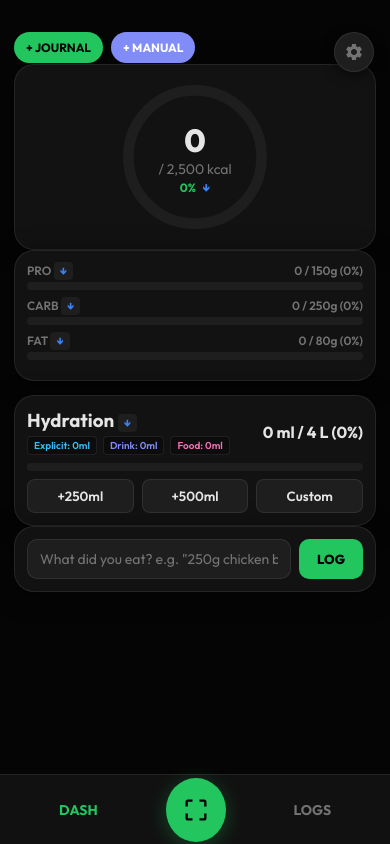
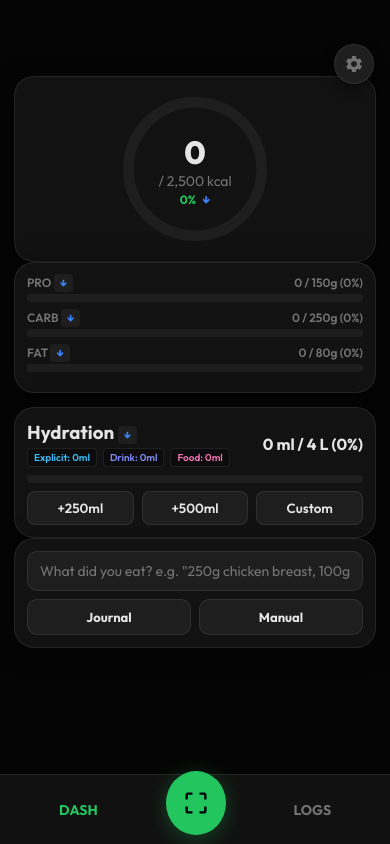
Before and after one commit to Fido213/NutritionApp, a website built with Vite: page src/index.html in a window 390 px wide. Built offline with nearby package versions, Linux system fonts and the light colour scheme; what @capacitor-community/sqlite, @capacitor/core would draw is missing.

Commit message:
feat(ui): scan float, spacing push-down, contextual log button, integrated journal/manual (pass 17)

```diff
--- a/src/index.html
+++ b/src/index.html
@@ -243,12 +243,6 @@
         </div>
     </div>
 
-    <!-- Top Left Quick Actions (opposite the Settings button) -->
-    <div class="sys-btn-left">
-        <button id="btn-open-journal">+ JOURNAL</button>
-        <button id="btn-open-manual">+ MANUAL</button>
-    </div>
-
     <!-- Main View Container -->
     <main id="main-container">
         <!-- Dashboard View -->
@@ -318,11 +312,15 @@
                         </div>
                     </div>
 
-                    <!-- Always-Visible Text Logging Bar -->
+                    <!-- Dashboard Logging Utilities (text bar + journal/manual) -->
                     <div class="card textbar-card">
                         <div class="text-bar">
                             <input type="text" id="dash-text-input" placeholder='What did you eat? e.g. "250g chicken breast, 100g rice"' autocomplete="off" enterkeyhint="done">
                             <button id="btn-dash-text-log">LOG</button>
+                        </div>
+                        <div class="textbar-utils">
+                            <button id="btn-open-journal">Journal</button>
+                            <button id="btn-open-manual">Manual</button>
                         </div>
                     </div>
                 </div>
--- a/src/main.ts
+++ b/src/main.ts
@@ -513,7 +513,10 @@ async function logTextInput(rawText: string) {
   const totalCal = results.reduce((sum, r) => sum + r.nutrition.calories, 0);
 
   const textInput = document.getElementById('dash-text-input') as HTMLInputElement | null;
-  if (textInput) textInput.value = '';
+  if (textInput) {
+    textInput.value = '';
+    textInput.closest('.text-bar')?.classList.remove('has-text');
+  }
 
   await refreshStateForDate(date);
   showToast(`Logged ${results.length} item(s) · ${Math.round(totalCal)} kcal`);
@@ -626,6 +629,11 @@ function setupJournalHandlers() {
 
 function setupDashboardTextBar() {
   const input = document.getElementById('dash-text-input') as HTMLInputElement | null;
+  const textBar = input?.closest('.text-bar') as HTMLElement | null;
+
+  const syncLogButton = () => {
+    textBar?.classList.toggle('has-text', (input?.value.trim().length ?? 0) > 0);
+  };
 
   const submit = async () => {
     const rawText = input?.value.trim();
@@ -635,6 +643,8 @@ function setupDashboardTextBar() {
     }
     await logTextInput(rawText);
   };
+
+  input?.addEventListener('input', syncLogButton);
 
   input?.addEventListener('keydown', (e) => {
     if (e.key === 'Enter') {
--- a/src/style.css
+++ b/src/style.css
@@ -39,7 +39,7 @@ body {
 }
 
 /* Layout Architecture */
-main { flex: 1; overflow-y: auto; position: relative; padding: max(64px, calc(env(safe-area-inset-top, 0px) + 64px)) 14px 80px; transition: transform 0.2s ease-out; }
+main { flex: 1; overflow-y: auto; position: relative; padding: max(76px, calc(env(safe-area-inset-top, 0px) + 76px)) 14px 80px; transition: transform 0.2s ease-out; }
 .view { display: none; height: 100%; flex-direction: column; gap: 12px; }
 .active-view { display: flex; }
 .card { background: var(--surface); border: 1px solid var(--border); border-radius: var(--radius); padding: 12px; box-shadow: 0 4px 24px rgba(0,0,0,0.5); }
@@ -51,33 +51,10 @@ main { flex: 1; overflow-y: auto; position: relative; padding: max(64px, calc(en
     padding-bottom: 16px;
 }
 
-/* Top Left Quick Actions (opposite Settings) */
-.sys-btn-left {
-    position: fixed;
-    top: max(32px, calc(env(safe-area-inset-top, 0px) + 28px));
-    left: 14px;
-    z-index: 100;
-    display: flex;
-    gap: 8px;
-}
-.sys-btn-left button {
-    background: var(--surface-light);
-    border: 1px solid var(--border);
-    color: var(--text);
-    padding: 8px 12px;
-    border-radius: 20px;
-    font-weight: 700;
-    font-family: inherit;
-    font-size: 12px;
-    cursor: pointer;
-}
-.sys-btn-left #btn-open-journal { background: var(--accent-glow); color: #000; border: none; }
-.sys-btn-left #btn-open-manual { background: var(--pro); color: #fff; border: none; }
-
 /* System Button Top Right */
 .sys-btn-top {
     position: fixed;
-    top: max(32px, calc(env(safe-area-inset-top, 0px) + 28px));
+    top: max(44px, calc(env(safe-area-inset-top, 0px) + 40px));
     right: 16px;
     z-index: 100;
     background: var(--surface-light);
@@ -122,6 +99,7 @@ main { flex: 1; overflow-y: auto; position: relative; padding: max(64px, calc(en
 }
 .scan-btn {
     position: relative;
+    top: -7px;
     width: 64px;
     height: 64px;
     border-radius: 50%;
@@ -140,12 +118,11 @@ main { flex: 1; overflow-y: auto; position: relative; padding: max(64px, calc(en
 @media (min-width: 768px) {
     body { flex-direction: row; }
     .dock { width: 80px; height: 100vh; top: 0; flex-direction: column; border-top: none; border-right: 1px solid var(--border); justify-content: center; gap: 40px; padding: 0; }
-    .scan-btn { position: relative; bottom: auto; left: auto; transform: none; width: 50px; height: 50px; margin: 0 auto; }
+    .scan-btn { position: relative; top: auto; bottom: auto; left: auto; transform: none; width: 50px; height: 50px; margin: 0 auto; }
     .scan-wrapper { width: auto; height: auto; display: flex; justify-content: center; }
     main { padding-left: 100px; padding-bottom: 16px; max-width: 1200px; margin: 0 auto; }
     .grid-layout { display: grid; grid-template-columns: 350px 1fr; gap: 24px; align-items: start; padding-bottom: 0; }
     .sys-btn-top { top: 30px; right: 30px; }
-    .sys-btn-left { top: 30px; left: 100px; }
 
     /* Laptop: History — tabs + trend chart span both columns, heatmap and day logs sit side by side */
     #history.active-view { display: grid; grid-template-columns: 1fr 1fr; gap: 16px; align-items: start; }
@@ -242,6 +219,23 @@ main { flex: 1; overflow-y: auto; position: relative; padding: max(64px, calc(en
     font-size: 13px;
     cursor: pointer;
     white-space: nowrap;
+    display: none;
+}
+.text-bar.has-text button { display: block; }
+
+/* Dashboard logging utilities (journal + manual, integrated under the text bar) */
+.textbar-utils { display: flex; gap: 8px; margin-top: 8px; }
+.textbar-utils button {
+    flex: 1;
+    background: var(--surface-light);
+    border: 1px solid var(--border);
+    color: var(--text);
+    padding: 9px;
+    border-radius: 10px;
+    font-weight: 700;
+    font-family: inherit;
+    font-size: 13px;
+    cursor: pointer;
 }
 
 /* History Tabs */
```
Also changed, not shown: HANDOVER.md (+12 -5 lines).
